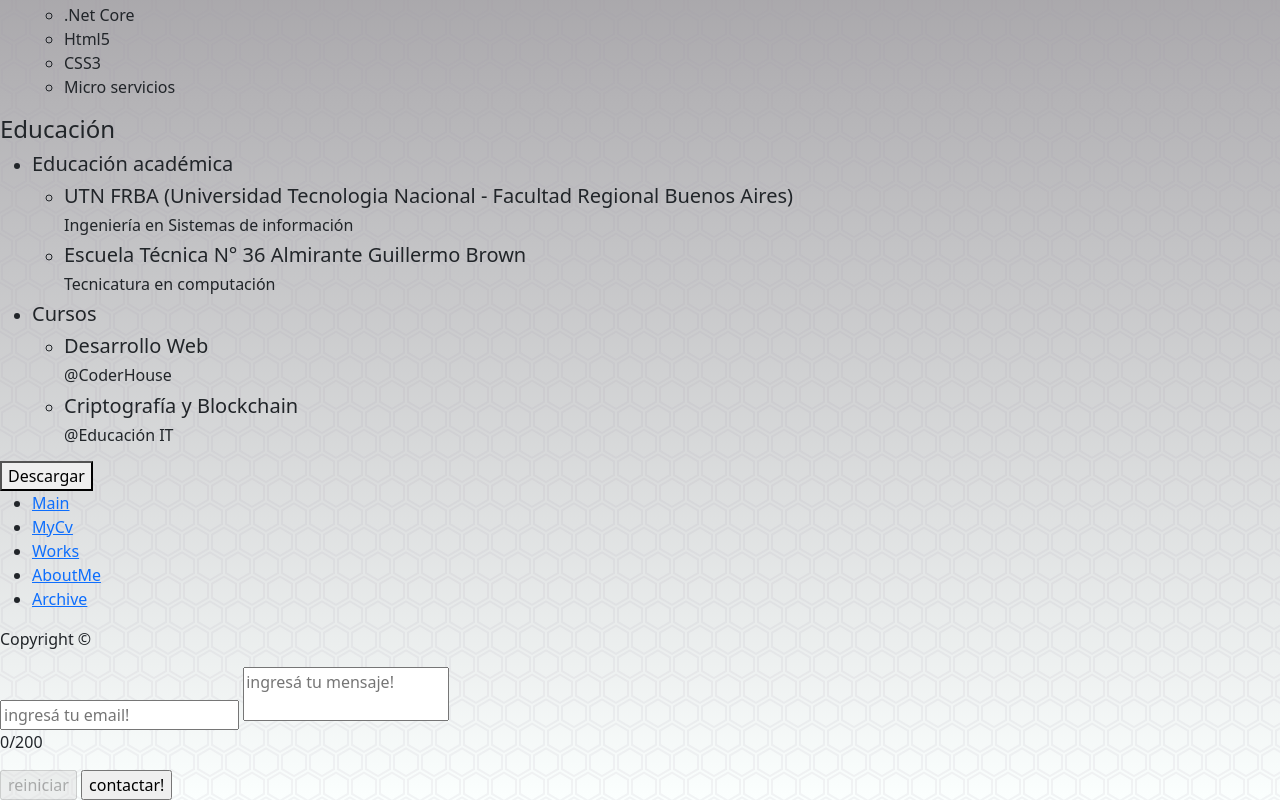
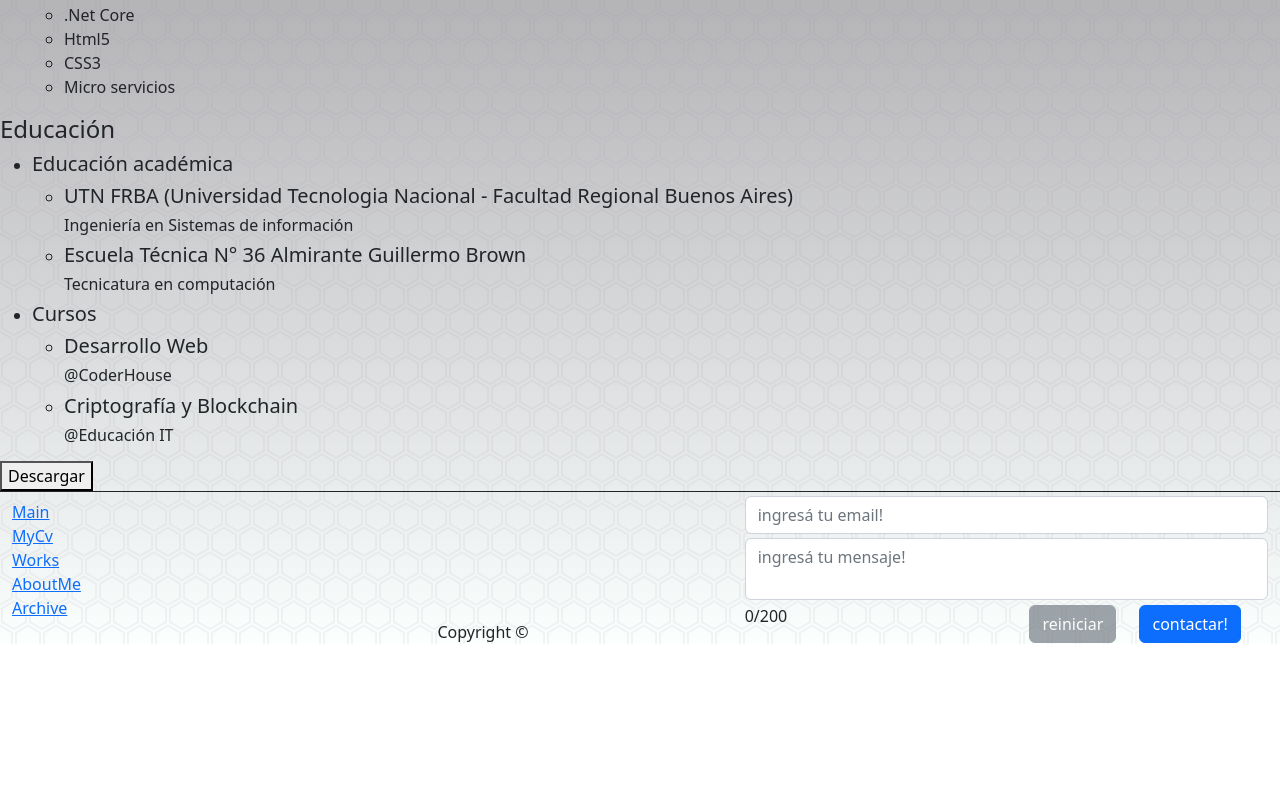
Before and after one commit to dander93/CoderHouse-blogpersonal-anderson, a plain HTML site: page views/mycv.html in a window 1280 px wide. Shown: the part 1075-1875 px from the top of the page. After the commit the page ends 1719 px from the top, so only its background shows below. Drawn offline with nearby package versions, Linux system fonts and the light colour scheme.

Commit message:
footer mycv

```diff
--- a/views/mycv.html
+++ b/views/mycv.html
@@ -129,42 +129,37 @@
         </section>
     </main>
 
-    <footer class="footer">
-        <section class="site-map-container">
-            <nav class="site-map-menu">
-                <ul class="site-map-menu-list">
-                    <li class="site-map-menu-list-item">
-                        <a href="../index.html">Main</a>
-                    </li>
-                    <li class="site-map-menu-list-item">
+    <footer class="container-fluid w-100 d-flex justify-content-between border-top border-dark">
+        <section class="d-none d-md-inline-block d-lg-inline-block d-xl-inline-block d-xxl-inline-block col-2">
+            <nav class="navbar d-fled flex-column align-content-between">
+                <ul class="navbar-nav">
+                    <li class="nav-item"><a href="../index.html">Main</a></li>
+                    <li class="nav-item active">
                         <a href="javascript: void(0);">MyCv</a>
                     </li>
-                    <li class="site-map-menu-list-item">
-                        <a href="./works.html">Works</a>
-                    </li>
-                    <li class="site-map-menu-list-item">
-                        <a href="./about.html">AboutMe</a>
-                    </li>
-                    <li class="site-map-menu-list-item">
-                        <a href="./archive.html">Archive</a>
-                    </li>
+                    <li class="nav-item"><a href="./works.html">Works</a></li>
+                    <li class="nav-item"><a href="./about.html">AboutMe</a></li>
+                    <li class="nav-item"><a href="./archive.html">Archive</a></li>
                 </ul>
             </nav>
         </section>
-        <section class="copyright-container">
-            <p class="copy">Copyright &copy;</p>
+        <section
+            class="d-none d-md-inline-block d-lg-inline-block d-xl-inline-block d-xxl-inline-block align-self-end col">
+            <p class="text-center mb-0">Copyright &copy;</p>
         </section>
-        <section class="contact-form-container">
-            <form action="javascript: void(0);" method="POST" class="contact-form">
-                <input id="form-email-input" type="email" name="mail" placeholder="ingresá tu email!"
-                    class="form-input-mail">
-                <textarea id="form-text-area" name="motivo" placeholder="ingresá tu mensaje!" class="form-text-area"
+        <section class="col col-xxl-3">
+            <form class="vstack mt-1" action="javascript: void(0);" method="POST">
+                <input id="form-email-input" class="form-control" type="email" name="mail"
+                    placeholder="ingresá tu email!">
+                <textarea id="form-text-area" class="form-control mt-1" name="motivo" placeholder="ingresá tu mensaje!"
                     maxlength="200"></textarea>
-                <section class="bottom-form-section">
-                    <p id="form-text-area-char-counter" class="form-text-area-char-counter">0/200</p>
-                    <input id="form-text-area-reset-button" type="reset" value="reiniciar" class="form-input-button"
-                        disabled>
-                    <input type="submit" value="contactar!" class="form-input-button">
+                <section class="d-flex mt-1 hstack">
+                    <p id="form-text-area-char-counter" class="col form-text-area-char-counter">0/200</p>
+                    <div class="col mx-1 d-flex justify-content-evenly">
+                        <input id="form-text-area-reset-button" class="btn btn-secondary disabled" type="reset"
+                            value="reiniciar" disabled>
+                        <input type="submit" value="contactar!" class="btn btn-primary">
+                    </div>
                 </section>
             </form>
         </section>
```
